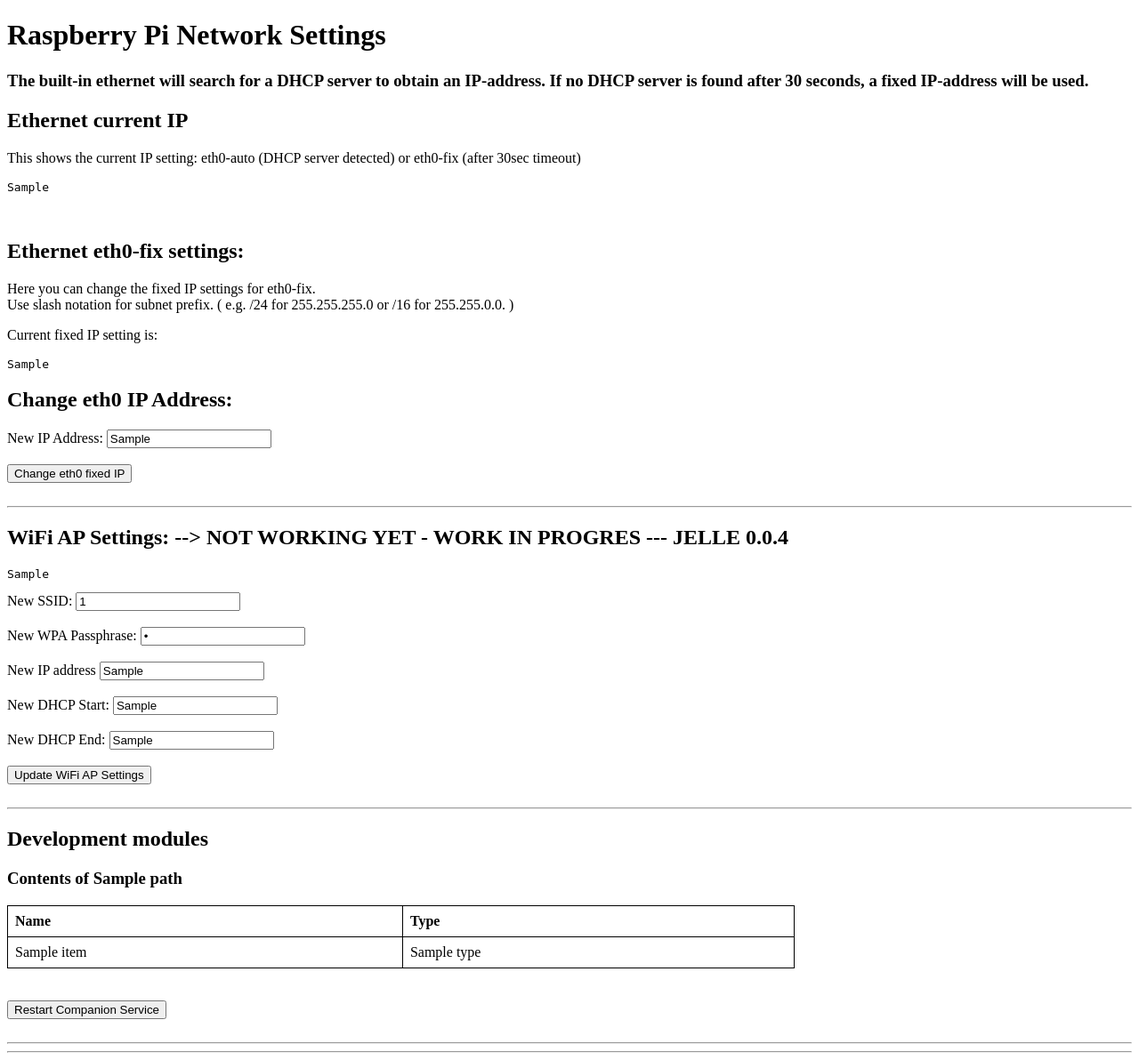
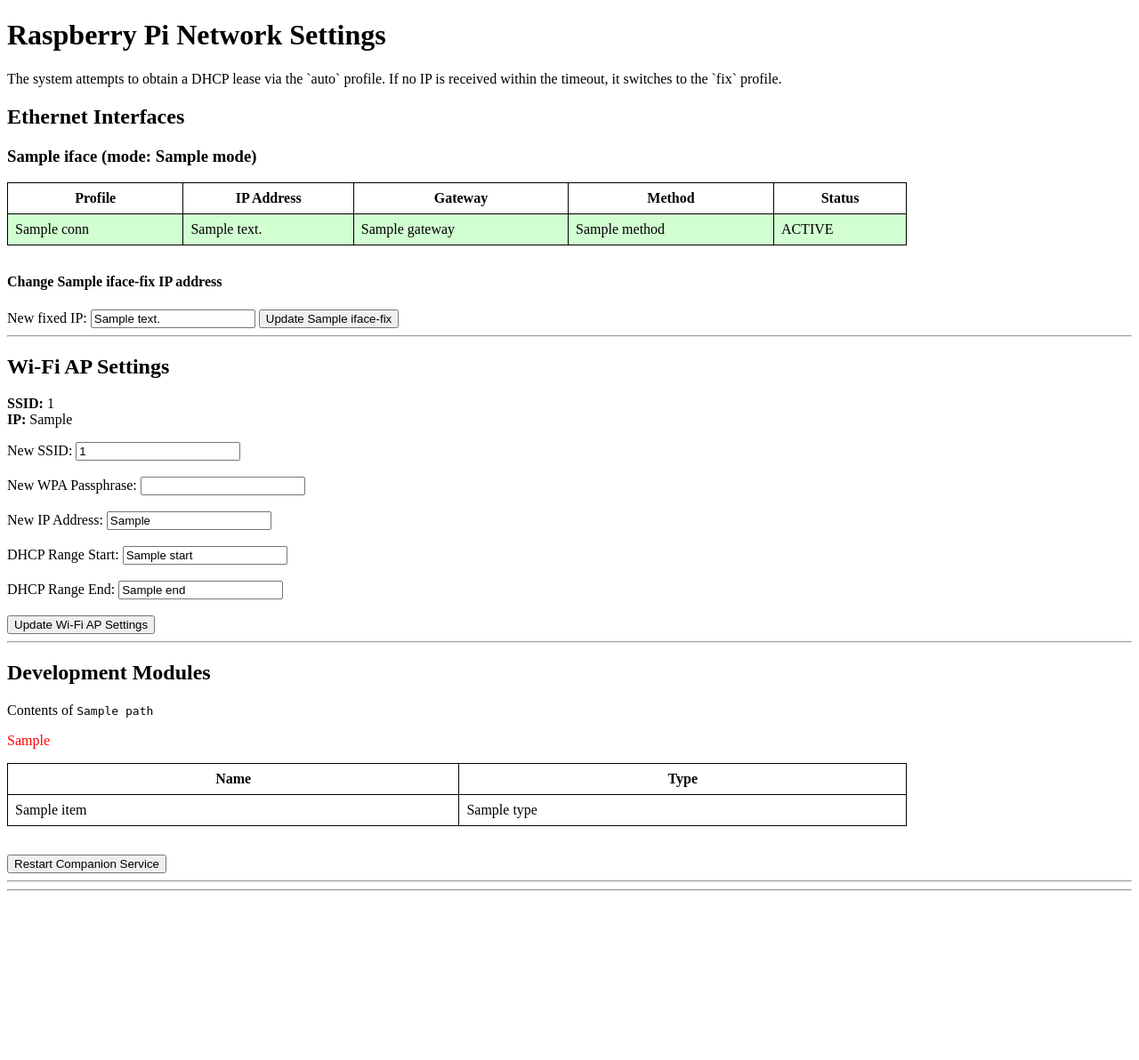
Before and after one commit to jellec/companionpi-wifi, a Flask app: template WebApp/templates/index.html in a window 1280 px wide. Shown: the whole page at 89% size. After the commit the page ends 1002 px from the top, so only its background shows below. Run offline with Flask 3, Linux system fonts and the light colour scheme; the template is opened without the code that fills it: most values are stand-ins (such as "Sample title", 1, 10 or a date in 2020).

Commit message:
Update index.html

```diff
--- a/WebApp/templates/index.html
+++ b/WebApp/templates/index.html
@@ -4,86 +4,96 @@
     <meta charset="UTF-8">
     <meta name="viewport" content="width=device-width, initial-scale=1.0">
     <title>Raspberry Pi Network Settings</title>
-
     <style>
         table {
-            width: 70%;
+            width: 80%;
             border-collapse: collapse;
-        }
-        table, th, td {
-            border: 1px solid black;
+            margin-bottom: 2em;
         }
         th, td {
+            border: 1px solid black;
             padding: 8px;
-            text-align: left;
         }
-        .name-column {
-            width: 50%;
+        pre {
+            background-color: #f2f2f2;
+            padding: 1em;
         }
-        .type-column {
-            width: 20%;
+        .active {
+            background-color: #d1ffd1;
         }
     </style>
-
 </head>
 <body>
     <h1>Raspberry Pi Network Settings</h1>
 
-    <h3>The built-in ethernet will search for a DHCP server to obtain an IP-address. If no DHCP server is found after 30 seconds, a fixed IP-address will be used.</h3>
+    <p>The system attempts to obtain a DHCP lease via the `auto` profile. If no IP is received within the timeout, it switches to the `fix` profile.</p>
 
-    <h2>Ethernet current IP </h2>
-    <p>This shows the current IP setting: eth0-auto (DHCP server detected) or eth0-fix (after 30sec timeout)</p>
-    <pre>{{ eth0_settings }}</pre>
+    <h2>Ethernet Interfaces</h2>
+    {% for iface in interfaces %}
+        <h3>{{ iface.iface }} (mode: {{ iface.mode }})</h3>
 
-    <br>
-    <h2>Ethernet eth0-fix settings:</h2>
-    <p>Here you can change the fixed IP settings for eth0-fix.
-    <br>Use slash notation for subnet prefix. ( e.g. /24 for 255.255.255.0 or /16 for 255.255.0.0. )
-    </p>
+        <table>
+            <thead>
+                <tr>
+                    <th>Profile</th>
+                    <th>IP Address</th>
+                    <th>Gateway</th>
+                    <th>Method</th>
+                    <th>Status</th>
+                </tr>
+            </thead>
+            <tbody>
+                {% for mode, conn in iface.connections.items() %}
+                <tr class="{{ 'active' if conn.active }}">
+                    <td>{{ conn.name }}</td>
+                    <td>{{ conn.address }}</td>
+                    <td>{{ conn.gateway }}</td>
+                    <td>{{ conn.method }}</td>
+                    <td>{{ 'ACTIVE' if conn.active else 'inactive' }}</td>
+                </tr>
+                {% endfor %}
+            </tbody>
+        </table>
 
-    <p>Current fixed IP setting is:</p>
+        <h4>Change {{ iface.iface }}-fix IP address</h4>
+        <form action="/change_eth_ip" method="post">
+            <input type="hidden" name="iface" value="{{ iface.iface }}">
+            <label for="new_ip_{{ iface.iface }}">New fixed IP:</label>
+            <input type="text" id="new_ip_{{ iface.iface }}" name="new_ip" value="{{ iface.connections.fix.address }}" required>
+            <button type="submit">Update {{ iface.iface }}-fix</button>
+        </form>
+        <hr>
+    {% endfor %}
 
-    <pre>{{ eth0_fix_settings }}</pre>
-
-        <h2>Change eth0 IP Address:</h2>
-    <form action="/change_eth0_ip" method="post">
-        <label for="new_ip">New IP Address:</label>
-        <input type="text" id="new_ip" name="new_ip" value="{{ eth0_fix_ip }}" required><br><br>
-        <button type="submit">Change eth0 fixed IP</button>
-        <br>
-    </form>
-
-    <br>
-    <hr>
-
-    <h2>WiFi AP Settings: --> NOT WORKING YET - WORK IN PROGRES --- JELLE 0.0.4</h2>
-    <pre>{{ wifi_ap_settings }}</pre>
+    <h2>Wi-Fi AP Settings</h2>
+    <p><strong>SSID:</strong> {{ wifi_ap.ssid }}<br>
+    <strong>IP:</strong> {{ wifi_ap.ip }}</p>
 
     <form action="/change_wifi_ap_settings" method="post">
         <label for="new_ssid">New SSID:</label>
-        <input type="text" id="new_ssid" name="new_ssid" value="{{ wifi_ap_settings_ssid }}" required><br><br>
+        <input type="text" id="new_ssid" name="new_ssid" value="{{ wifi_ap.ssid }}" required><br><br>
 
         <label for="new_wpa_passphrase">New WPA Passphrase:</label>
-        <input type="password" id="new_wpa_passphrase" name="new_wpa_passphrase" value="{{ wifi_ap_settings_pass }}" required><br><br>
+        <input type="password" id="new_wpa_passphrase" name="new_wpa_passphrase" required><br><br>
 
+        <label for="new_wifi_ip">New IP Address:</label>
+        <input type="text" id="new_wifi_ip" name="new_wifi_ip" value="{{ wifi_ap.ip }}" required><br><br>
 
-        <label for="new_wifi_ip">New IP address</label>
-        <input type="text" id="new_wifi_ip" name="new_wifi_ip" value="{{ wifi_ap_settings_ip }}" required><br><br>
+        <label for="new_dhcp_start">DHCP Range Start:</label>
+        <input type="text" id="new_dhcp_start" name="new_dhcp_start" value="{{ dhcp_range.start }}" required><br><br>
 
-        <label for="new_dhcp_start">New DHCP Start:</label>
-        <input type="text" id="new_dhcp_start" name="new_dhcp_start" value="{{ wifi_ap_dhcp_start }}" required><br><br>
+        <label for="new_dhcp_end">DHCP Range End:</label>
+        <input type="text" id="new_dhcp_end" name="new_dhcp_end" value="{{ dhcp_range.end }}" required><br><br>
 
-        <label for="new_dhcp_end">New DHCP End:</label>
-        <input type="text" id="new_dhcp_end" name="new_dhcp_end" value="{{ wifi_ap_dhcp_end }}" required><br><br>
-
-        <button type="submit">Update WiFi AP Settings</button>
+        <button type="submit">Update Wi-Fi AP Settings</button>
     </form>
 
-    <br>
     <hr>
-
-    <h2>Development modules</h2>
-    <h3>Contents of {{ path }}</h3>
+    <h2>Development Modules</h2>
+    <p>Contents of <code>{{ path }}</code></p>
+    {% if path_warning %}
+        <p style="color: red;">{{ path_warning }}</p>
+    {% endif %}
     <table>
         <thead>
             <tr>
@@ -100,13 +110,11 @@
             {% endfor %}
         </tbody>
     </table>
-    <br><br>
+
     <form action="{{ url_for('restart_companion') }}" method="post">
         <button type="submit">Restart Companion Service</button>
     </form>
 
-    <br>
-    <hr>
-    <hr>
+    <hr><hr>
 </body>
 </html>
```
